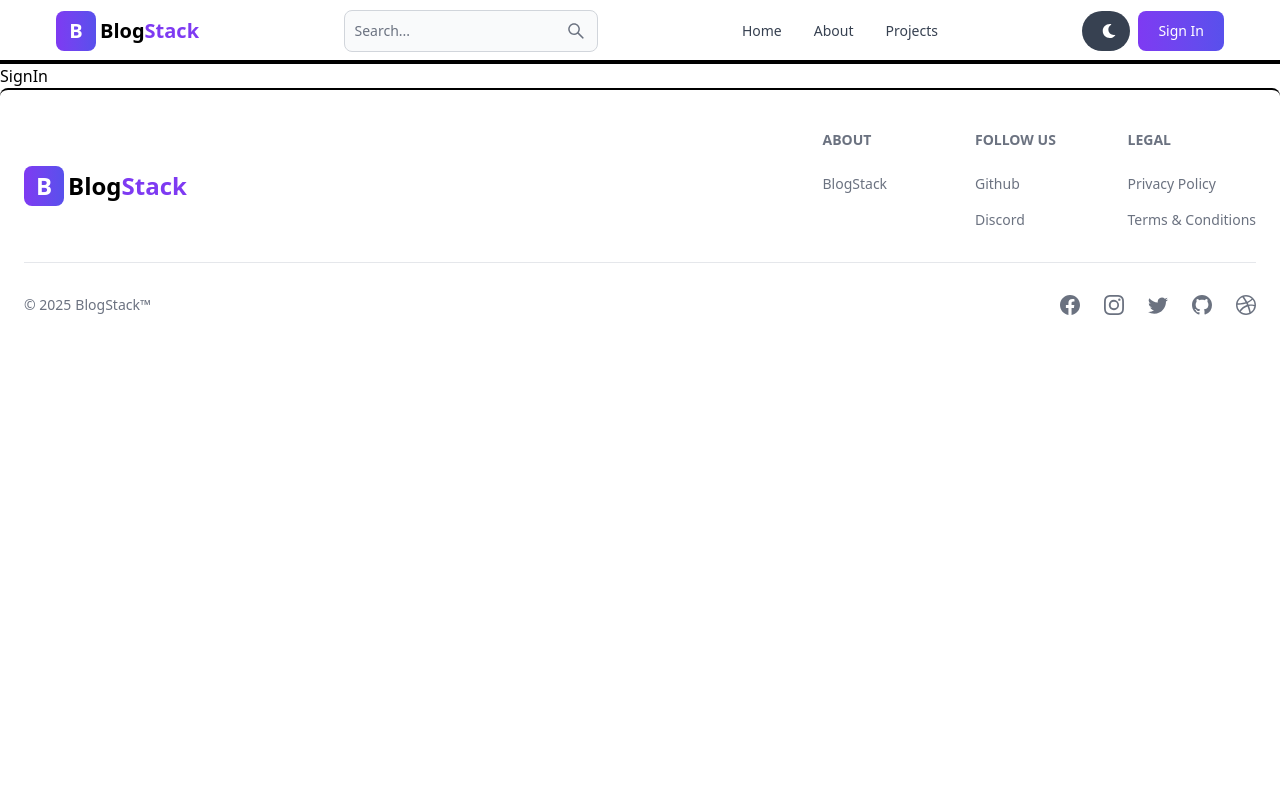
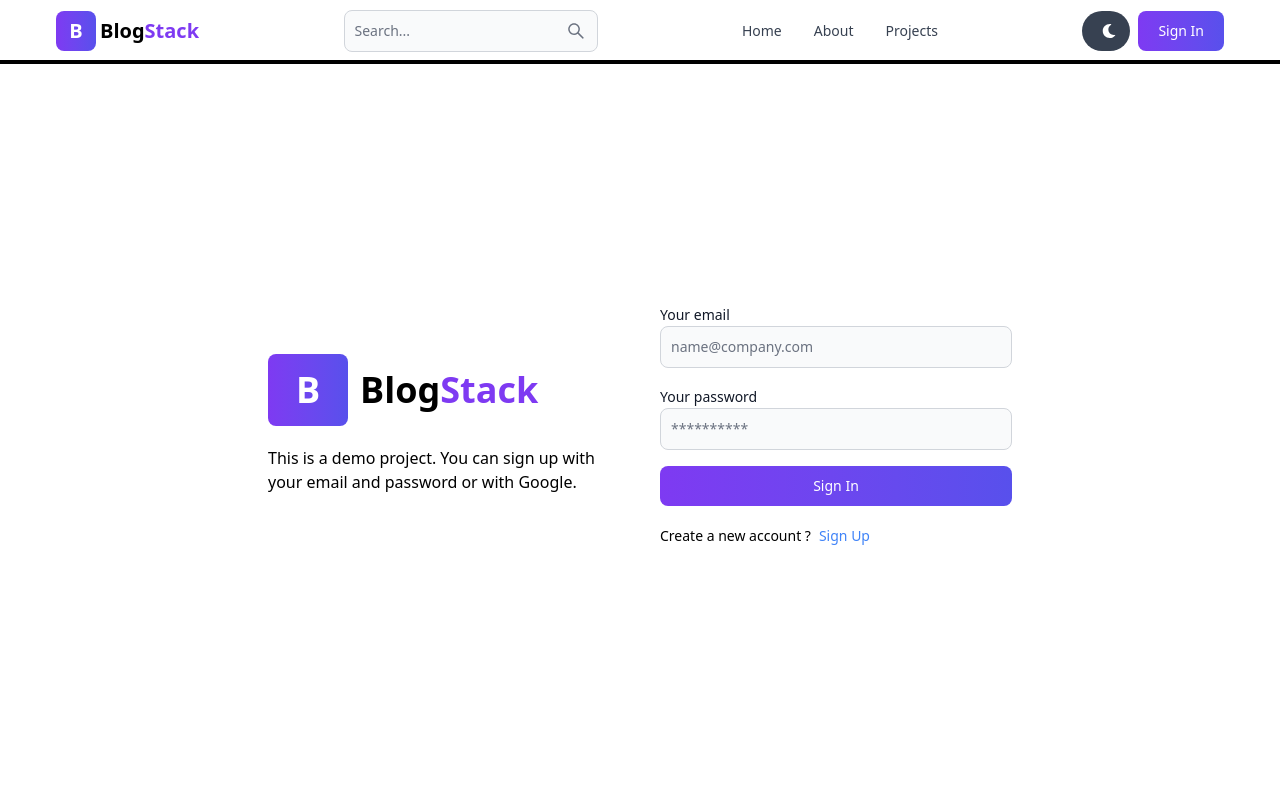
Before and after one commit to yashpreet2707/BlogStack, a React (Vite) app in the folder client/: page /sign-in in a window 1280 px wide. Shown: the top 800 px of the page. Built offline with nearby package versions, Linux system fonts and the light colour scheme.

Commit message:
sign in functionality

```diff
--- a/client/index.html
+++ b/client/index.html
@@ -4,6 +4,8 @@
     <meta charset="UTF-8" />
     <meta name="viewport" content="width=device-width, initial-scale=1.0" />
     <title>BlogStack</title>
+    <!-- favicon -->
+     <link rel="icon" href="/public/favicon.ico" type="image/x-icon">
   </head>
   <body>
     <div id="root"></div>
--- a/client/src/components/Footer.jsx
+++ b/client/src/components/Footer.jsx
@@ -5,7 +5,7 @@ import { BsDribbble, BsFacebook, BsGithub, BsInstagram, BsTwitter } from "react-
 
 const FooterComponent = () => {
   return (
-    <Footer container className='border-t-2'>
+    <Footer container className='hidden sm:inline border-t-2 border-gray-600 mt-1'>
 
       <div className='w-full max-w-7xl mx-auto'>
 
--- a/client/src/pages/SignIn.jsx
+++ b/client/src/pages/SignIn.jsx
@@ -1,8 +1,92 @@
-import React from 'react'
+import { Alert, Button, Label, Spinner, TextInput } from 'flowbite-react'
+import React, { useState } from 'react'
+import { Link, useNavigate } from 'react-router-dom'
 
 function SignIn() {
+
+  const navigate = useNavigate();
+
+  const [formData, setFormData] = useState({});
+  const [errorMessage, setErrorMessage] = useState(null);
+  const [loading, setLoading] = useState(false)
+
+  const handleChange = (e) => {
+    setFormData({ ...formData, [e.target.id]: e.target.value.trim() })
+  }
+
+
+  const handleSubmit = async (e) => {
+    e.preventDefault();
+    if (!formData.email || !formData.password) {
+      return setErrorMessage('Please fill out all the fields.')
+    }
+    try {
+      setLoading(true);
+      setErrorMessage(null)
+      const result = await fetch('/api/auth/signin', {
+        method: 'POST',
+        headers: { 'Content-Type': 'application/json' },
+        body: JSON.stringify(formData),
+      });
+      const data = await result.json();
+      console.log(data);
+      if (data.success == false) {
+        setLoading(false);
+        return setErrorMessage(data.message)
+      }
+      if (result.ok) {
+        navigate('/home')
+      }
+      setLoading(false)
+    } catch (err) {
+      setLoading(false)
+      setErrorMessage(err.message)
+    }
+  }
+
   return (
-    <div>SignIn</div>
+    <div className='min-h-[100vh] sm:min-h-[67vh] lg:min-h-[105vh] flex justify-center items-center -mt-15'>
+      <div>
+        <div className='flex p-3 max-w-3xl mx-auto flex-col md:flex-row md:items-center gap-10'>
+
+          <div className='flex-1'>
+            <div className='flex items-center text-4xl'>
+              <div className="w-20 h-18 bg-gradient-to-r from-purple-600 to-indigo-600 rounded-lg flex items-center justify-center text-white font-bold">
+                B
+              </div>
+              <span className="font-bold ml-3  dark:text-white">
+                Blog<span className="text-purple-600">Stack</span>
+              </span>
+            </div>
+            <p className='mt-5 '>This is a demo project. You can sign up with your email and password or with Google.</p>
+          </div>
+
+
+          <div className='flex-1 mt-[5vh] sm:mt-0'>
+            <form className='flex flex-col gap-4' onSubmit={handleSubmit}>
+              <div>
+                <Label htmlFor='username'>Your email</Label>
+                <TextInput id='email' type='email' placeholder='name@company.com' onChange={handleChange} />
+              </div>
+              <div>
+                <Label htmlFor='username'>Your password</Label>
+                <TextInput id='password' type='password' placeholder='**********' onChange={handleChange} />
+              </div>
+              <Button className='bg-gradient-to-r from-purple-600 to-indigo-600 ' type='submit' disabled={loading}>{loading ? (<><Spinner size='sm' /> <span>Loading...</span></>) : 'Sign In'}</Button>
+            </form>
+            <div className='flex gap-2 text-sm mt-5'>
+              <span>Create a new account ? </span>
+              <Link to='/sign-up' className='text-blue-500'>Sign Up</Link>
+            </div>
+          </div>
+        </div>
+        {errorMessage && (
+          <Alert className='mt-3 w-[95vw] mx-auto md:ml-[51%] md:w-[25vw]' color='failure'>
+            {errorMessage}
+          </Alert>
+        )}
+      </div>
+    </div>
   )
 }
 
--- a/client/src/pages/SignUp.jsx
+++ b/client/src/pages/SignUp.jsx
@@ -31,7 +31,7 @@ function SignUp() {
       const data = await result.json();
       console.log(data);
       if (data.success == false) {
-        setLoading(false) ;
+        setLoading(false);
         return setErrorMessage(data.message)
       }
       if (result.ok) {
@@ -45,7 +45,8 @@ function SignUp() {
   }
 
   return (
-    <div className='min-h-[85vh] mt-20'>
+    <div className='min-h-[100vh] sm:min-h-[67vh] lg:min-h-[105vh] flex justify-center items-center -mt-15'>
+      <div>
         <div className='flex p-3 max-w-3xl mx-auto flex-col md:flex-row md:items-center gap-10'>
 
           <div className='flex-1'>
@@ -89,6 +90,7 @@ function SignUp() {
           </Alert>
         )}
       </div>
+    </div>
   )
 }
 
```
Also changed, not shown: 2 other files (tests, documents, lock files or other folders). Lines whose indentation alone changed are shown as unchanged.
